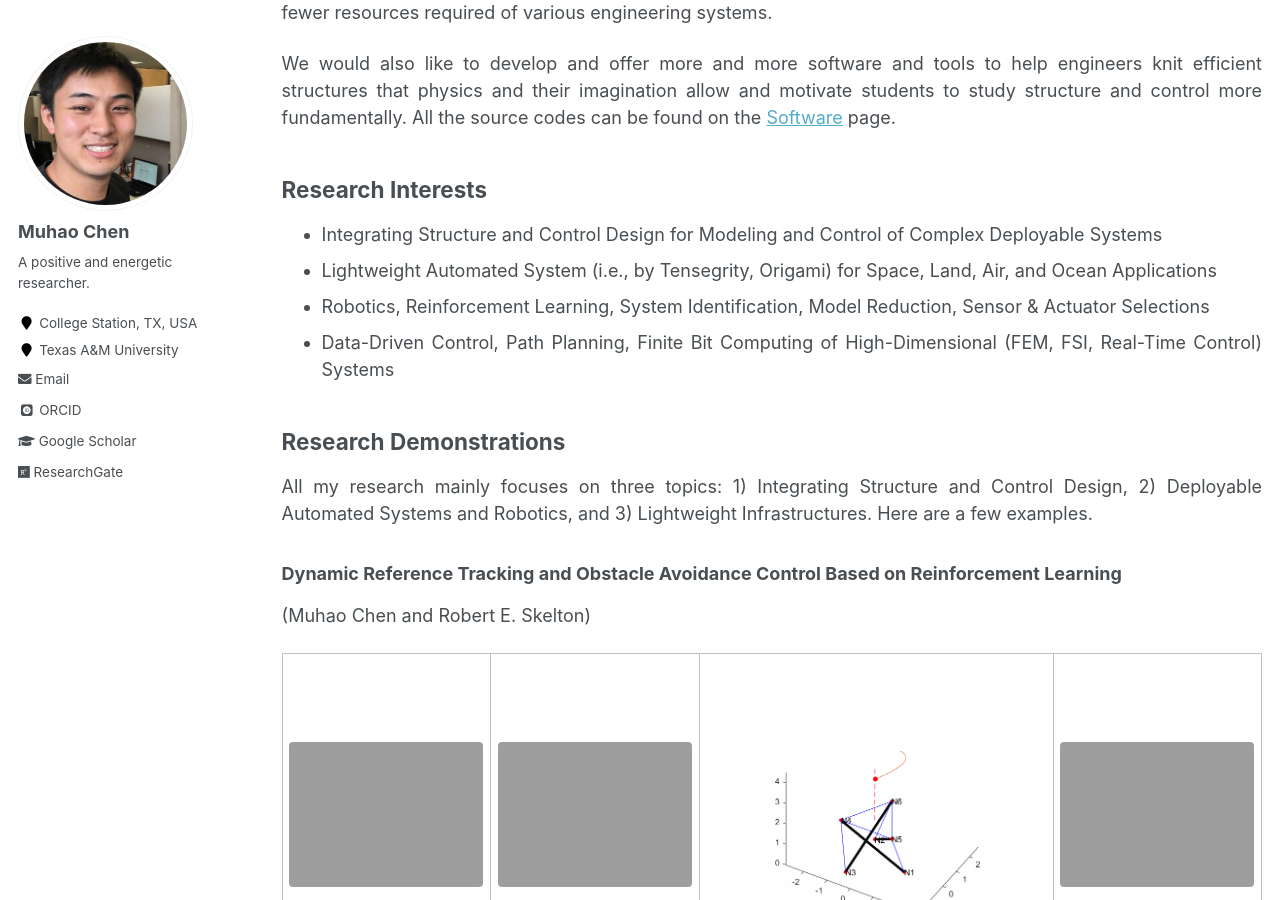
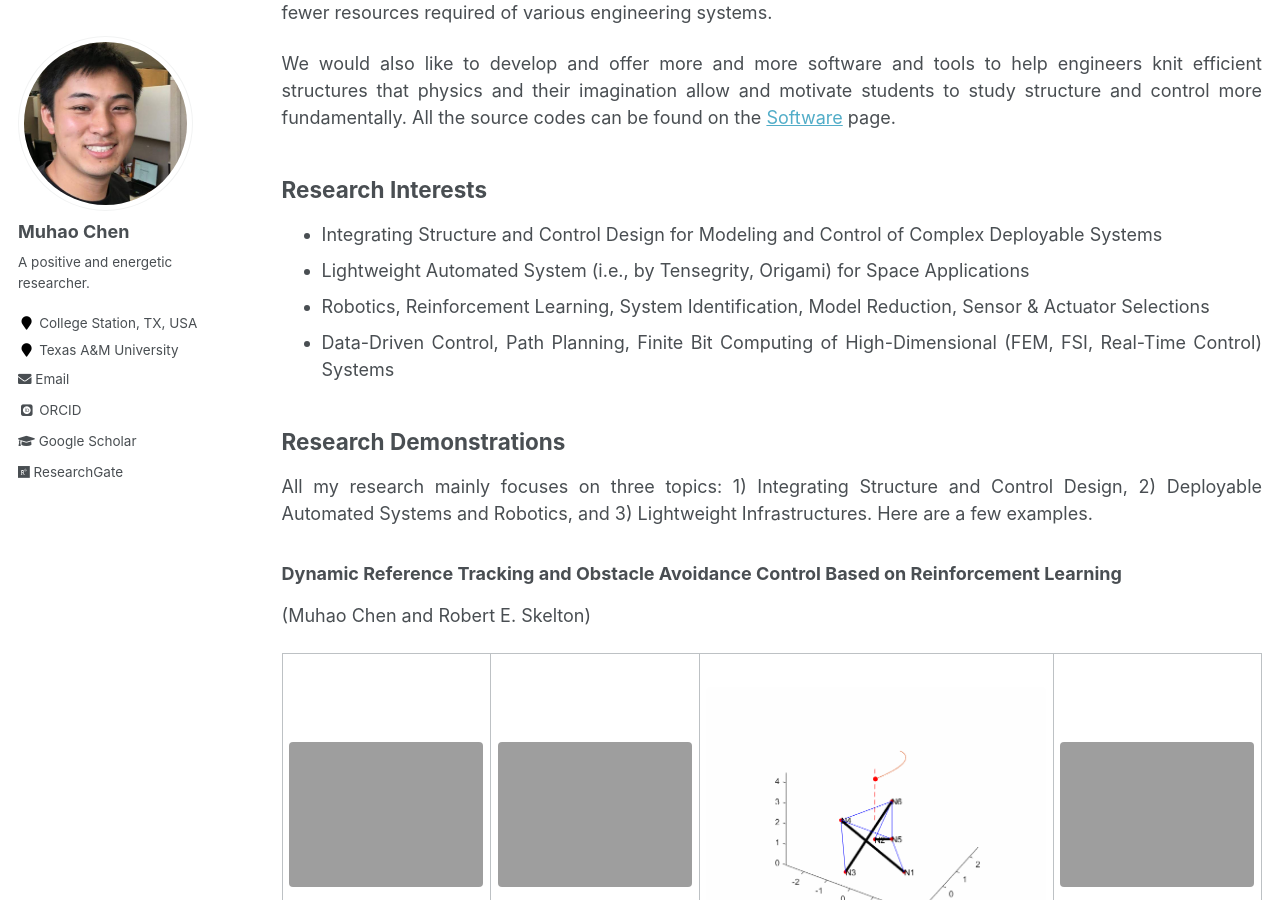
Before and after one commit to Muhao-Chen/muhao-chen.github.io, a Jekyll site: the page built from _pages/research.md, in a window 1280 px wide and 900 px high, scrolled down 399 px. Built offline with Jekyll 4.4.1, drawn with Linux system fonts in a browser that asks for light colours; some web fonts are replaced.

Commit message:
Update research.md

```diff
--- a/_pages/research.md
+++ b/_pages/research.md
@@ -17,7 +17,7 @@ We would also like to develop and offer more and more software and tools to help
 
 ## Research Interests
  * Integrating Structure and Control Design for Modeling and Control of Complex Deployable Systems
- * Lightweight Automated System (i.e., by Tensegrity, Origami) for Space, Land, Air, and Ocean Applications
+ * Lightweight Automated System (i.e., by Tensegrity, Origami) for Space Applications
  * Robotics, Reinforcement Learning, System Identification, Model Reduction, Sensor & Actuator Selections
  * Data-Driven Control, Path Planning, Finite Bit Computing of High-Dimensional (FEM, FSI, Real-Time Control) Systems
 
```
